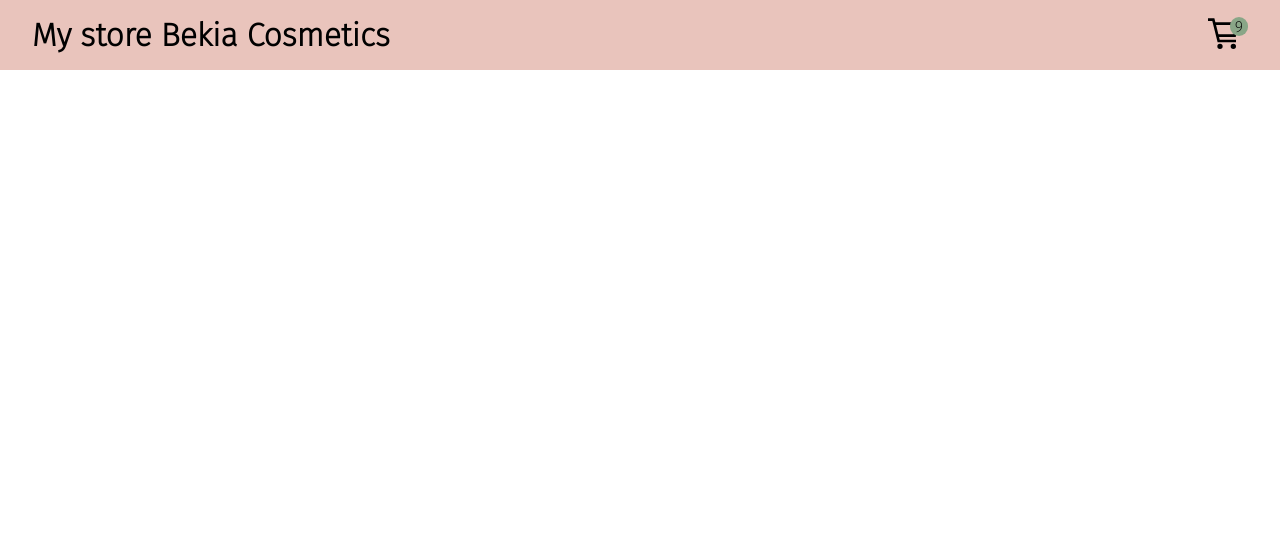
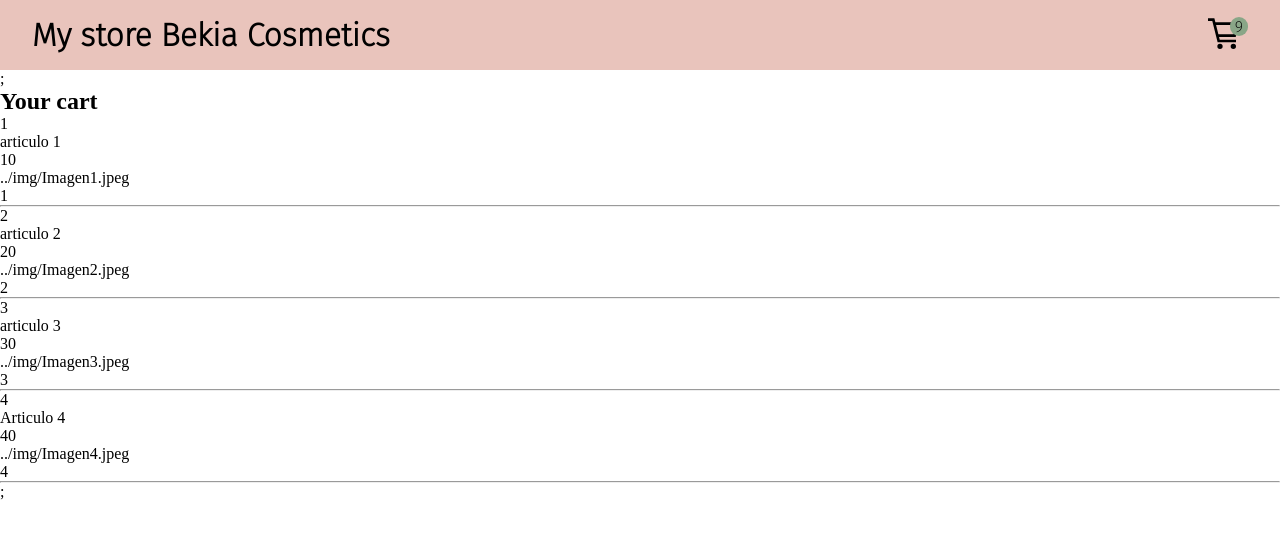
Before and after one commit to dorodrig/react-template, a React app in the folder redux-toolkit-shopping-cart/: page / in a window 1280 px wide. Shown: the top 538 px of the page. Built offline with nearby package versions, Linux system fonts and the light colour scheme; the HTML template or start-up script is replaced by a standard one.

Commit message:
React-redux: se crea el componente de los items

```diff
--- a/redux-toolkit-shopping-cart/package.json
+++ b/redux-toolkit-shopping-cart/package.json
@@ -23,6 +23,7 @@
     "eslint-plugin-react": "^7.32.2",
     "eslint-plugin-react-hooks": "^4.6.0",
     "eslint-plugin-react-refresh": "^0.4.3",
+    "prop-types": "^15.8.1",
     "sass": "^1.69.5",
     "vite": "^4.4.5"
   }
--- a/redux-toolkit-shopping-cart/src/App.jsx
+++ b/redux-toolkit-shopping-cart/src/App.jsx
@@ -1,10 +1,16 @@
 //Para installar sass npm install sass -D
 // para iniciar el proyecto se debe installar  npm init vite@latest --redux-toolkit-shopping-cart --template react
+import CartContainer from "./components/cart/CartContainer";
 import NavBar from "./components/navbar/NavBar";
 
 // importa la libreria redux-toolkit  npm install @reduxjs/toolkit
 const app = () => {
-  return <NavBar />;
+  return (
+    <>
+      <NavBar />;
+      <CartContainer />;
+    </>
+  );
 };
 
 export default app;
--- /dev/null
+++ b/redux-toolkit-shopping-cart/src/components/cart/CartContainer.jsx
@@ -0,0 +1,22 @@
+import { useSelector } from "react-redux";
+import CartItem from "./CartItem";
+const CartContainer = () => {
+  const { cartItems } = useSelector((store) => store.cart);
+  return (
+    <section className="cart-container">
+      <div className="cart-container__header">
+        <h2>Your cart</h2>
+      </div>
+      <div className="cart-container__articles">
+        <ul>
+          {cartItems.map((item) => {
+            //... destructure the item object
+            return <CartItem key={item.id} {...item} />;
+          })}
+        </ul>
+      </div>
+    </section>
+  );
+};
+
+export default CartContainer;
--- /dev/null
+++ b/redux-toolkit-shopping-cart/src/components/cart/CartItem.jsx
@@ -0,0 +1,24 @@
+import PropTypes from "prop-types";
+const CartItem = ({ id, title, prices, img, amount }) => {
+  return (
+    <>
+      <ul>
+        <li>{id}</li>
+        <li>{title}</li>
+        <li>{prices}</li>
+        <li>{img}</li>
+        <li>{amount}</li>
+      </ul>
+      <hr />
+    </>
+  );
+};
+CartItem.propTypes = {
+  id: PropTypes.string,
+  title: PropTypes.string,
+  prices: PropTypes.number,
+  img: PropTypes.string,
+  amount: PropTypes.number,
+};
+
+export default CartItem;
--- a/redux-toolkit-shopping-cart/src/features/cart/cartSlice.js
+++ b/redux-toolkit-shopping-cart/src/features/cart/cartSlice.js
@@ -1,7 +1,39 @@
 import { createSlice } from '@reduxjs/toolkit';
 
 const initialState = {
-    cartItem: [],
+    cartItems: [
+        {
+            id: '1',
+            title: "articulo 1",
+            prices: 10,
+            img: "../img/Imagen1.jpeg",
+            amount: 1,
+        },
+        {
+            id: '2',
+            title: "articulo 2",
+            prices: 20,
+            img: "../img/Imagen2.jpeg",
+            amount: 2,
+        },
+        {
+            id: '3',
+            title: "articulo 3",
+            prices: 30,
+            img: "../img/Imagen3.jpeg",
+            amount: 3,
+        },
+        {
+            id: '4',
+            title: "Articulo 4 ",
+            prices: 40,
+            img: "../img/Imagen4.jpeg",
+            amount: 4,
+        }
+
+
+
+    ],
     amount: 9,
     total: 0,
 }
```
Also changed, not shown: 1 other file (tests, documents, lock files or other folders).
